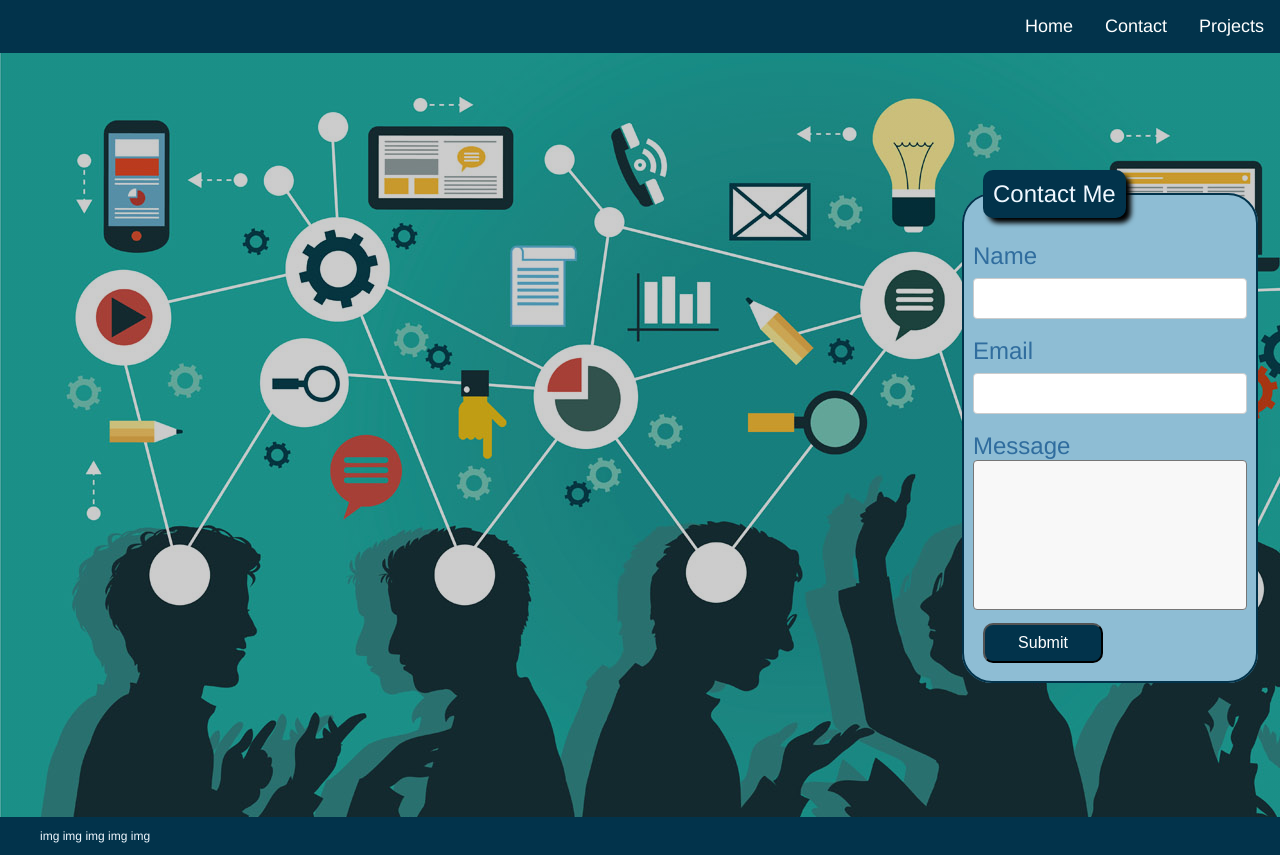
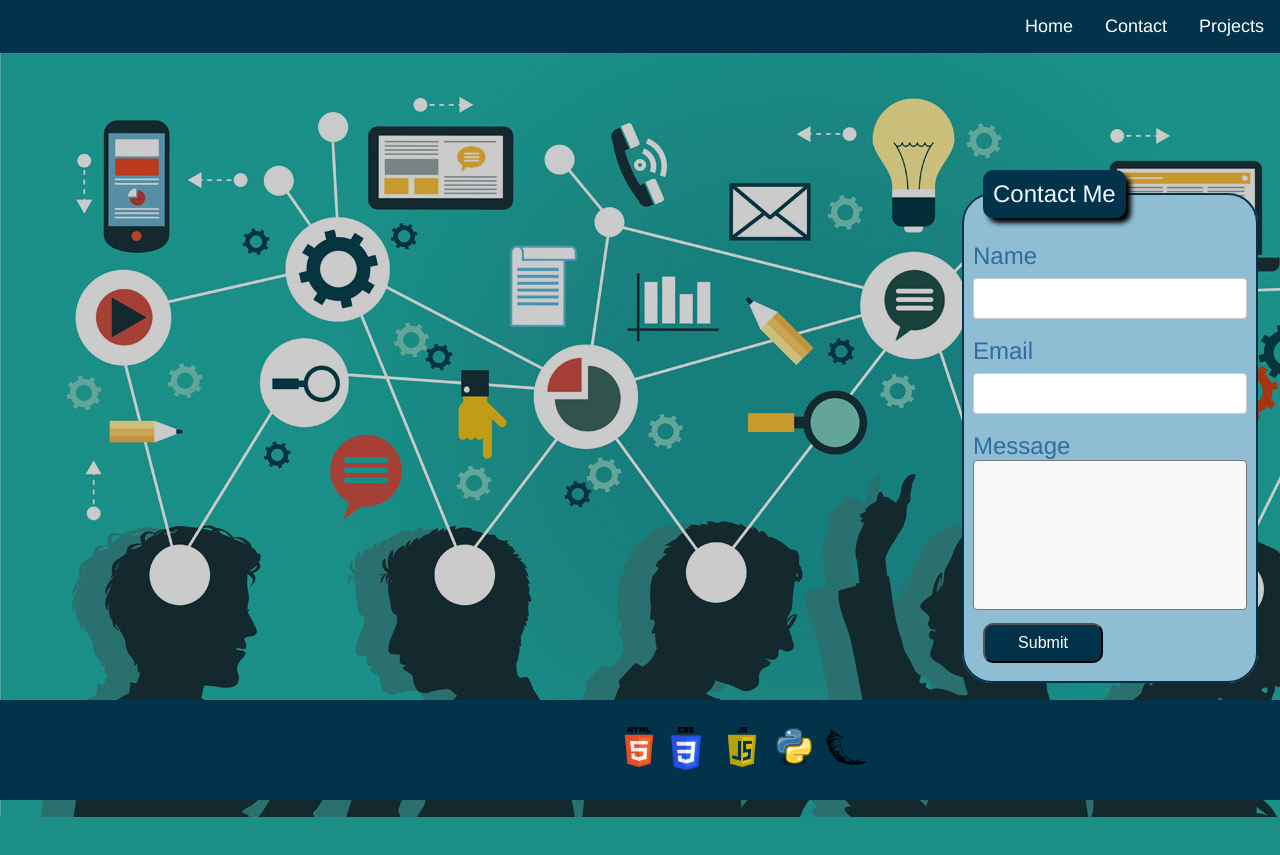
Before and after one commit to rpdavila/personal_portfolio, a Flask app: page /contact in a window 1280 px wide. After the commit the page ends 817 px from the top, so only its background shows below. Run offline with Flask 2, Linux system fonts and the light colour scheme.

Commit message:
added new logos fixed footer position

```diff
--- a/static/style.css
+++ b/static/style.css
@@ -90,7 +90,7 @@ body {
 /*contact page*/
 /*contact form*/
 
-.img {
+.contact_background {
     display: grid;
     grid-template-columns: repeat(auto-fill, minmax(300px, 1fr));
     justify-content: center;
@@ -98,6 +98,7 @@ body {
     background: linear-gradient(rgba(0, 0, 0, 0.2), rgba(0, 0, 0, 0.2)), url("collaboration.jpg") no-repeat;
     height: 817px;
 }
+
 .form-wrapper {
     grid-column: 4 / 6;
     margin-top: 170px;
@@ -179,12 +180,21 @@ textarea {
 /*footer*/
 
 footer {
-    display: flex;
-    flex-shrink: 0;
-    background-color: #02334B;
+	position: fixed;
+	bottom: 0;
+	width: 100%;
+    height: 100px;
+    background-color: #02334B ;
 }
-footer li {
-    display: inline-block;
-    list-style-type: none;
-    color: #F0F8FF;
+.footer-container {
+    display: grid;
+    grid-template-columns: repeat(auto-fill, minmax(40px, 1fr));
+    align-content: center;
+    grid-gap: 10px;
+    height: 100px;
+    width: 100%;
 }
+
+.skill-img-html {
+    grid-column-start: 13;
+}
--- a/templates/contact.html
+++ b/templates/contact.html
@@ -1,6 +1,6 @@
 {% extends "layout.html" %}
 {% block content %}
-<div class="img">
+<div class="contact_background">
   <div class="form-wrapper">
     <fieldset>
     <legend class="legend">Contact Me</legend>
--- a/templates/home.html
+++ b/templates/home.html
@@ -10,7 +10,7 @@
     <section class="intro">
       <p>Hello, My name is Rafael Pietri-Davila.</p><br>
       <p>I design and build both front-end and back-end applications using Python.</p><br>
-      <p>If you would like to see my certification, please click <a href="">here</a>. </p><br>
+      <p>If you would like to see my certifications, please click <a href="">here</a>. </p><br>
       <p>To view my projects, please click the link in the navigation bar on the left.</p>
     </section>
   </div>
--- a/templates/layout.html
+++ b/templates/layout.html
@@ -13,7 +13,6 @@
   <header>
     <div class="nav-bar">
       <nav  class="nav_bar_nav sticky">
-        <div class="logo"></div>
         <ul class="link_list">
           <li class="nav-links"><a href={{ url_for("home") }}>Home</a></li>
           <li class="nav-links"><a href={{ url_for("contact") }}>Contact</a></li>
@@ -26,14 +25,12 @@
       {% block content %}{% endblock content %}
   </div>
   <footer class="footer">
-    <div class="programming-container">
-      <ul class="programming-logos">
-        <li class="img1">img</li>
-        <li class="img2">img</li>
-        <li class="img3">img</li>
-        <li class="img4">img</li>
-        <li class="img5">img</li>
-      </ul>
+    <div class="footer-container">
+        <div class="skill-img-html"><img src="{{ url_for('static', filename='html.png') }}" alt="html" style="width: 40px"></div>
+        <div class="skill-img-css"><img src="{{ url_for('static', filename='css3.png') }}" alt="css3" style="width: 30px"></div>
+        <div class="skill-img-js"><img src="{{ url_for('static', filename='js.png') }}" alt="Java Script" style="width: 40px"></div>
+        <div class="skill-img-py"><img src="{{ url_for('static', filename='python.png') }}" alt="Python" style="width: 40px"></div>
+        <div class="skill-img-fl"><img src="{{ url_for('static', filename='flask.png') }}" alt="Flask" style="width: 40px"></div>
     </div>
   </footer>
 </body>
```
